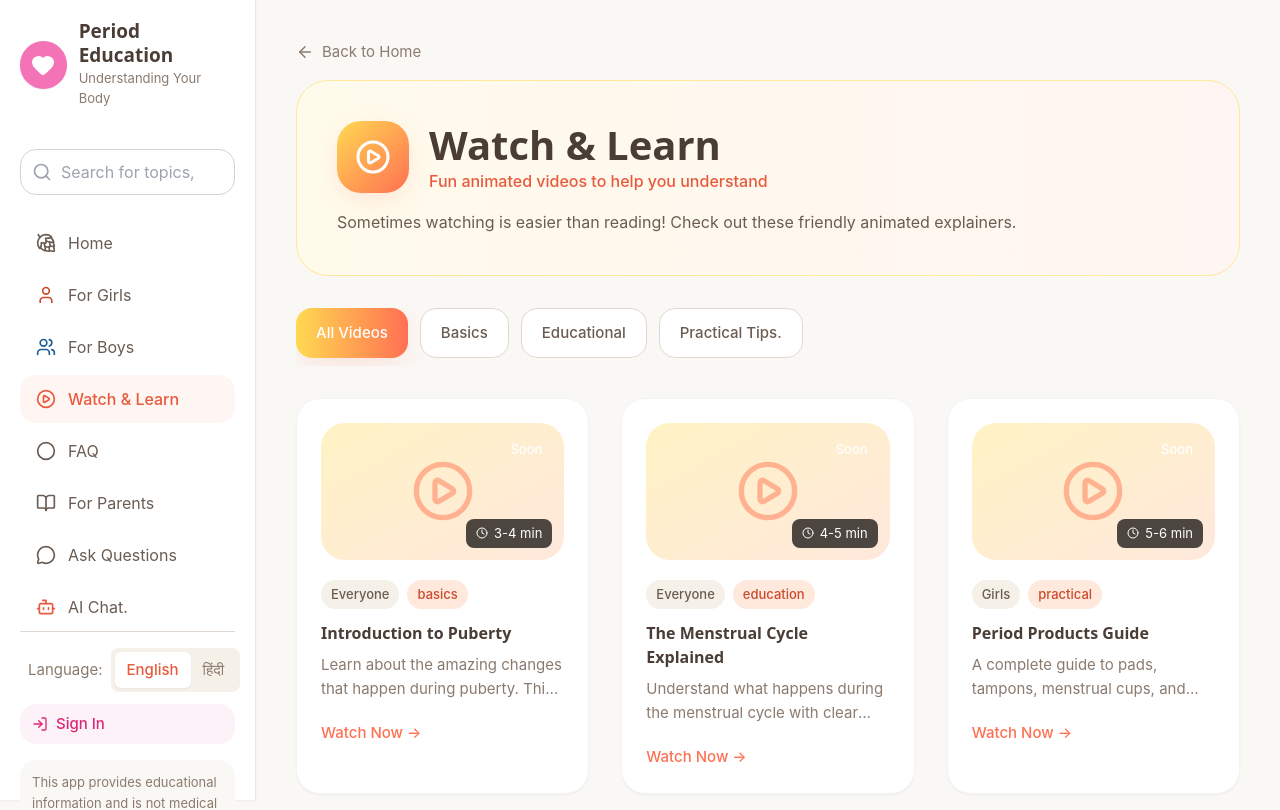
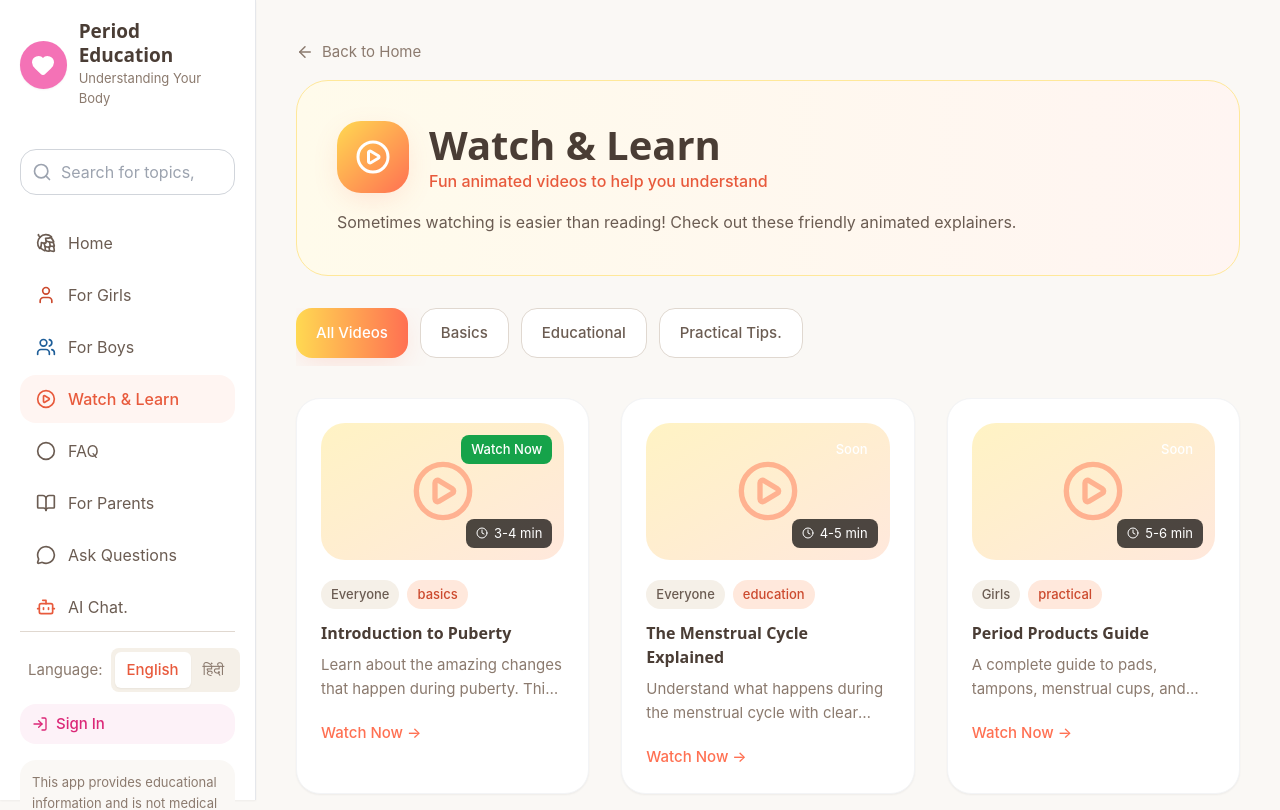
Before and after one commit to ysharma31/menstruation-education-app, a React (Vite) app: page /animated in a window 1280 px wide. Shown: the top 810 px of the page. Built offline with nearby package versions, Linux system fonts and the light colour scheme; no server answers.

Commit message:
Updated AnimatedExplainer.jsx

```diff
--- a/src/pages/AnimatedExplainer.jsx
+++ b/src/pages/AnimatedExplainer.jsx
@@ -1,14 +1,6 @@
 import { useState } from 'react';
 import { useTranslation } from 'react-i18next';
-import {
-  PlayCircle,
-  Clock,
-  ArrowLeft,
-  Star,
-  Download,
-  BookOpen,
-  X
-} from 'lucide-react';
+import { CirclePlay as PlayCircle, Clock, ArrowLeft, Star, Download, BookOpen, X } from 'lucide-react';
 import { Link } from 'react-router-dom';
 import { VideoPlayer } from '../components/video';
 import { getVideoUrl } from '../config/videoUrls';
@@ -166,9 +158,15 @@ const AnimatedExplainer = () => {
                   <PlayCircle className="w-7 h-7 text-primary-600" />
                 </div>
               </div>
-              <div className="absolute top-3 right-3 gradient-primary text-white text-xs px-2.5 py-1 rounded-lg font-medium">
-                {t('animated.comingSoonBadge')}
-              </div>
+              {video.videoUrl ? (
+                <div className="absolute top-3 right-3 bg-green-600 text-white text-xs px-2.5 py-1 rounded-lg font-medium">
+                  {t('animated.watchNow')}
+                </div>
+              ) : (
+                <div className="absolute top-3 right-3 gradient-primary text-white text-xs px-2.5 py-1 rounded-lg font-medium">
+                  {t('animated.comingSoonBadge')}
+                </div>
+              )}
               <div className="absolute bottom-3 right-3 bg-black/70 text-white text-xs px-2.5 py-1 rounded-lg flex items-center gap-1.5">
                 <Clock size={12} />
                 {video.duration}
```
